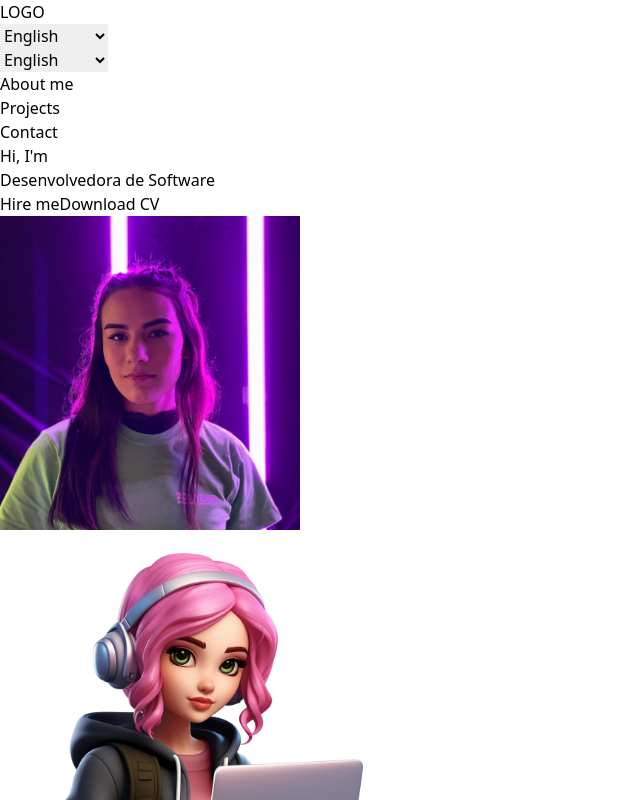
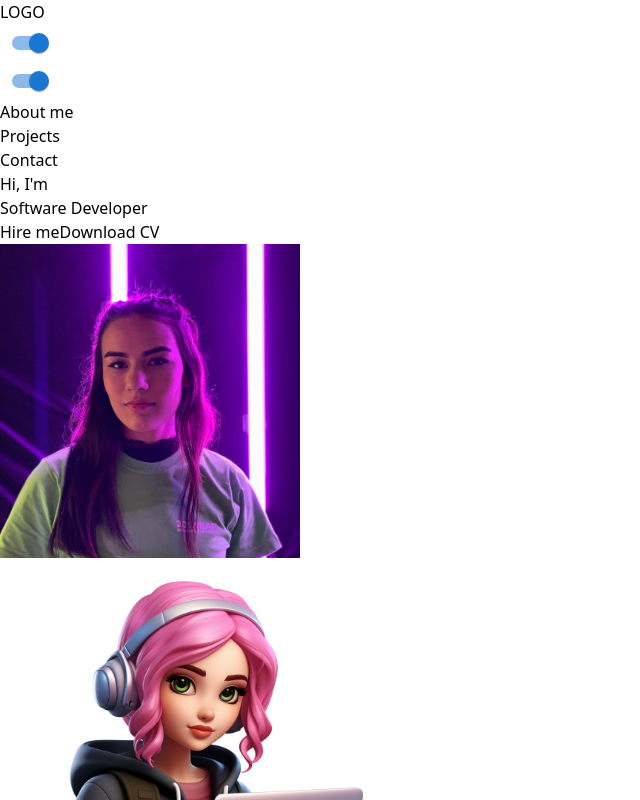
Before and after one commit to biinhaz/bia-portfolio, a React (Vite) app: page / in a window 1280 px wide. Shown: the top 800 px of the page, without its empty margins (0-640 px from the left). Built offline with nearby package versions, Linux system fonts and the light colour scheme.

Commit message:
adding switch and fixing sizes

```diff
--- a/public/locales/en-US/translation.json
+++ b/public/locales/en-US/translation.json
@@ -9,7 +9,7 @@
         "contact": "Contact",
         "about_me": "About me",
         "presentation": "Hi, I'm",
-        "career": "Software Developer",
+        "carreer": "Software Developer",
         "hire_me": "Hire me",
         "cv": "Download CV",
         "about_me_text": "Hi, I'm Ana Beatriz, a passionate software developer with a strong command of JavaScript, TypeScript, Node.js, NestJS, React, HTML, CSS and Flutter for mobile applications. I have an innate ability to learn quickly and I love facing challenges that push me to surpass my limits on a daily basis. With experience in team leadership, I found constant motivation in the inspiration of others. Always looking to improve, I am determined to stand out and leave a positive mark in everything I do."
--- a/src/components/hero-section.tsx
+++ b/src/components/hero-section.tsx
@@ -16,7 +16,7 @@ export function HeroSection() {
             transition={{ duration: 0.5 }}
             className="col-span-8 flex flex-col justify-center text-center sm:text-left lg:justify-self-start"
             >
-            <h1 className="mb-4 text-4xl sm:text-5xl lg:text-8xl lg:leading-normal font-extrabold">
+            <h1 className="mb-4 text-4xl sm:text-5xl lg:text-7xl lg:leading-normal font-extrabold">
                 <span className="text-transparent bg-clip-text bg-gradient-to-r from-purple-700 to-pink-500">
                 {t('app.presentation')}
                 </span>
@@ -32,7 +32,7 @@ export function HeroSection() {
                 <AppButton>{t('app.hire_me')}</AppButton>
                 <a
                 href="/"
-                className="px-1 inline-block py-1 w-full sm:w-fit rounded-full bg-gradient-to-br from-purple-700 to-pink-500 hover:bg-slate-800 mt-3 lg:text-xl"
+                className="px-1 inline-block py-1 w-full sm:w-fit rounded-full bg-gradient-to-br from-purple-700 to-pink-500 hover:bg-slate-800 mt-3 lg:text-lg"
                 >
                 <span className="block bg-[#121212] hover:bg-slate-800 rounded-full px-5 py-2">
                     {t('app.cv')}
--- a/src/components/lang-button.tsx
+++ b/src/components/lang-button.tsx
@@ -1,21 +1,25 @@
 import React from 'react';
 import { useTranslation } from 'react-i18next';
+import Switch from '@mui/material/Switch';
 
 const LanguageSelector: React.FC = () => {
-    const { t, i18n } = useTranslation();
+    const { t, i18n } = useTranslation()
 
-    const handleLanguageChange = (e: React.ChangeEvent<HTMLSelectElement>) => {
-        const selectedLanguage = e.target.value;
-        i18n.changeLanguage(selectedLanguage);
-        window.location.reload();
-    };
+    const handleLanguageChange = () => {
+        const newLanguage = i18n.language === 'pt-BR' ? 'en-US' : 'pt-BR'
+        i18n.changeLanguage(newLanguage)
+        window.location.reload()
+    }
 
     return (
-        <select className="bg-pink-500" onChange={handleLanguageChange} value={i18n.language}>
-            <option value="pt-BR">{t('app.portuguese')}</option>
-            <option value="en-US">{t('app.english')}</option>
-        </select>
-    );
-};
+        <Switch
+            checked={i18n.language === 'en-US'}
+            onChange={handleLanguageChange}
+            color="primary"
+            name="languageSwitch"
+            inputProps={{ 'aria-label': 'change language' }}
+        />
+    )
+}
 
-export default LanguageSelector;
+export default LanguageSelector
```
Also changed, not shown: package.json (+6 -1 lines), 1 other file (tests, documents, lock files or other folders).
